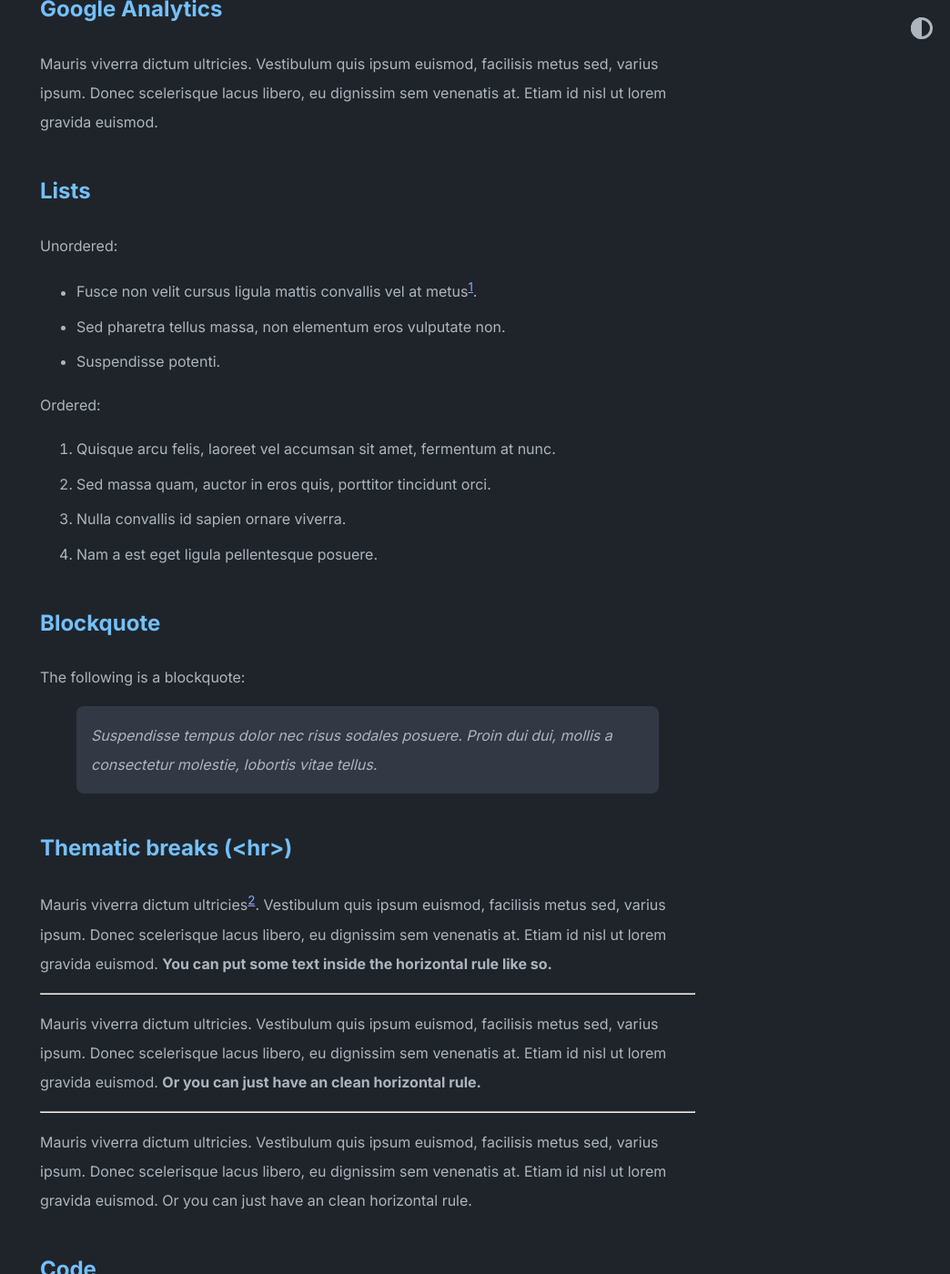
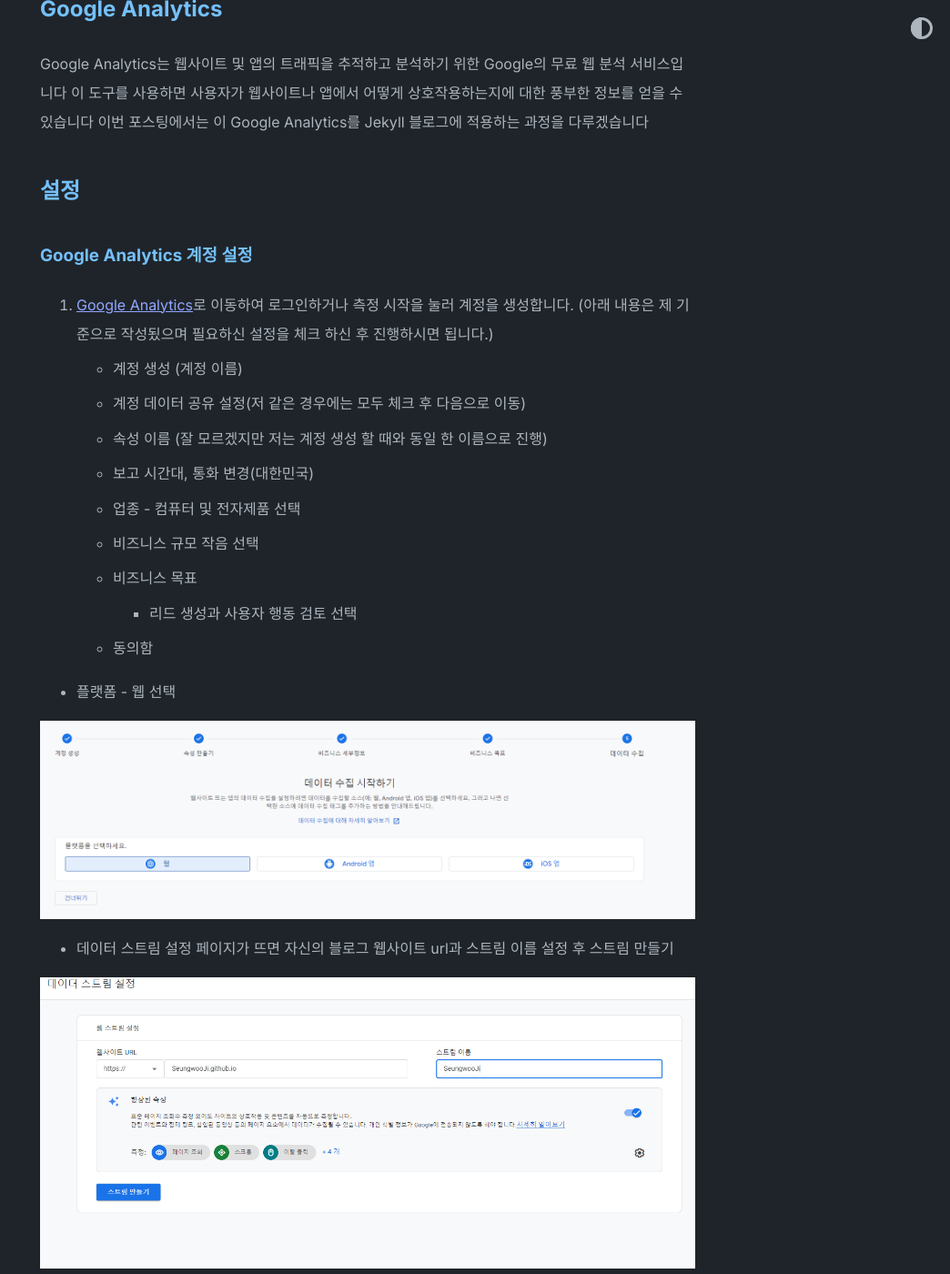
Before and after one commit to SeungwooJi/SeungwooJi.github.io, a Jekyll site: the page built from _posts/2023-12-03-Google Analytics 분석 기능 추가 과정.md, in a window 1280 px wide and 1400 px high, scrolled down 207 px. Shown: the whole window at 91% size, without its empty margins (236-1280 px from the left). Built offline with Jekyll 4.4.1, drawn with Linux system fonts in a browser that asks for light colours; comment, search, counter and statistics services are not loaded; some of the changed text lies outside the part shown.

Commit message:
Google Analytics 분석 기능 추가 md 파일 작성

````diff
--- a/_posts/2023-12-03-Google Analytics 분석 기능 추가 과정.md
+++ b/_posts/2023-12-03-Google Analytics 분석 기능 추가 과정.md
@@ -5,73 +5,42 @@ tags: [overview, moonwalk]
 ---
 
 ## Google Analytics
-Mauris viverra dictum ultricies. Vestibulum quis ipsum euismod, facilisis metus sed, varius ipsum. Donec scelerisque lacus libero, eu dignissim sem venenatis at. Etiam id nisl ut lorem gravida euismod.
 
-## Lists
+Google Analytics는 웹사이트 및 앱의 트래픽을 추적하고 분석하기 위한 Google의 무료 웹 분석 서비스입니다  이 도구를 사용하면 사용자가 웹사이트나 앱에서 어떻게 상호작용하는지에 대한 풍부한 정보를 얻을 수 있습니다 이번 포스팅에서는 이 Google Analytics를 Jekyll 블로그에 적용하는 과정을 다루겠습니다
 
-Unordered:
 
-- Fusce non velit cursus ligula mattis convallis vel at metus[^2].
-- Sed pharetra tellus massa, non elementum eros vulputate non.
-- Suspendisse potenti.
+## 설정
 
-Ordered:
+### Google Analytics 계정 설정
+ 1.  [Google Analytics](https://analytics.google.com)로 이동하여 로그인하거나 측정 시작을 눌러 계정을 생성합니다. (아래 내용은 제 기준으로 작성됬으며 필요하신 설정을 체크 하신 후 진행하시면 됩니다.)
+ - 계정 생성 (계정 이름)
+ - 계정 데이터 공유 설정(저 같은 경우에는 모두 체크 후 다음으로 이동)
+ - 속성 이름 (잘 모르겠지만 저는 계정 생성 할 때와 동일 한 이름으로 진행)
+ - 보고 시간대, 통화 변경(대한민국)
+ - 업종 - 컴퓨터 및 전자제품 선택
+ - 비즈니스 규모 작음 선택
+ - 비즈니스 목표
+    - 리드 생성과 사용자 행동 검토 선택
+- 동의함
 
-1. Quisque arcu felis, laoreet vel accumsan sit amet, fermentum at nunc.
-2. Sed massa quam, auctor in eros quis, porttitor tincidunt orci.
-3. Nulla convallis id sapien ornare viverra.
-4. Nam a est eget ligula pellentesque posuere.
+- 플랫폼 - 웹 선택
 
-## Blockquote
+![analytics2.png](images/analytics2.png)
 
-The following is a blockquote:
+- 데이터 스트림 설정 페이지가 뜨면 자신의 블로그 웹사이트 url과 스트림 이름 설정 후 스트림 만들기
 
-> Suspendisse tempus dolor nec risus sodales posuere. Proin dui dui, mollis a consectetur molestie, lobortis vitae tellus.
+![analytics1.png](images/analytics1.png)
 
-## Thematic breaks (<hr>)
+### 2. Jekyll 블로그에 추적 코드 추가
+1. Jekyll 블로그의 _config.yml 파일을 엽니다
+2. analytics 관련 설정이 있는지 찾아보고, 적절히 수정하라는 설명이 있지만 저 같은 경우에는 관련 내용이 없었으므로
+3. 애널리스트 데이터 수집 및 수정에서 데이터 스트림을 클릭하고 맨 밑 태그 안내보기를 클릭
+4. 직접 설치를 클릭해서 나온 Google 태그를 복사
+3. _includes 폴더 내의 head.html 파일을 열어 \<head> 요소 바로 다음에 붙여넣습니다
+4. 변경사항을 모두 저장하고 Github에 커밋 및 푸시합니다
 
-Mauris viverra dictum ultricies[^3]. Vestibulum quis ipsum euismod, facilisis metus sed, varius ipsum. Donec scelerisque lacus libero, eu dignissim sem venenatis at. Etiam id nisl ut lorem gravida euismod. **You can put some text inside the horizontal rule like so.**
+테스트 결과 정상적으로 작동하는 것을 볼 수 있습니다.
 
----
-{: data-content="hr with text"}
+![analytics3.png](images/analytics3.png)
 
-Mauris viverra dictum ultricies. Vestibulum quis ipsum euismod, facilisis metus sed, varius ipsum. Donec scelerisque lacus libero, eu dignissim sem venenatis at. Etiam id nisl ut lorem gravida euismod. **Or you can just have an clean horizontal rule.**
-
----
-
-Mauris viverra dictum ultricies. Vestibulum quis ipsum euismod, facilisis metus sed, varius ipsum. Donec scelerisque lacus libero, eu dignissim sem venenatis at. Etiam id nisl ut lorem gravida euismod. Or you can just have an clean horizontal rule.
-
-## Code
-
-Now some code:
-
-```
-const ultimateTruth = 'follow middlepath';
-console.log(ultimateTruth);
-```
-
-And here is some `inline code`!
-
-## Tables
-
-Now a table:
-
-| Tables        | Are           | Cool  |
-| ------------- |:-------------:| -----:|
-| col 3 is      | right-aligned | $1600 |
-| col 2 is      | centered      |   $12 |
-| zebra stripes | are neat      |    $1 |
-
-## Images
-
-![theme logo](http://www.abhinavsaxena.com/images/abhinav.jpeg)
-
-This is an image[^4]
-
----
-{: data-content="footnotes"}
-
-[^1]: this is a footnote. You should reach here if you click on the corresponding superscript number.
-[^2]: hey there, don't forget to read all the footnotes!
-[^3]: this is another footnote.
-[^4]: this is a very very long footnote to test if a very very long footnote brings some problems or not; hope that there are no problems but you know sometimes problems arise from nowhere.
+![analytics4.png](images/analytics4.png)
````
Also changed, not shown: images/analytics3.PNG (added), images/analytics4.PNG (added).
